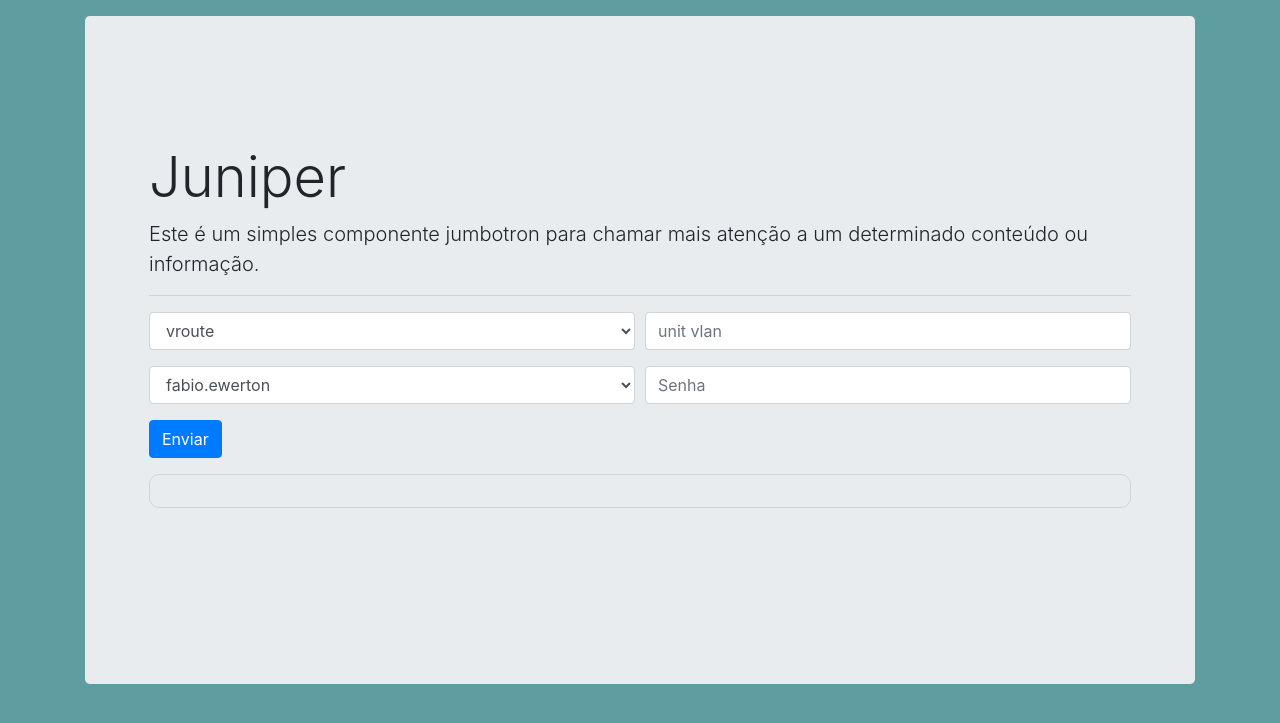
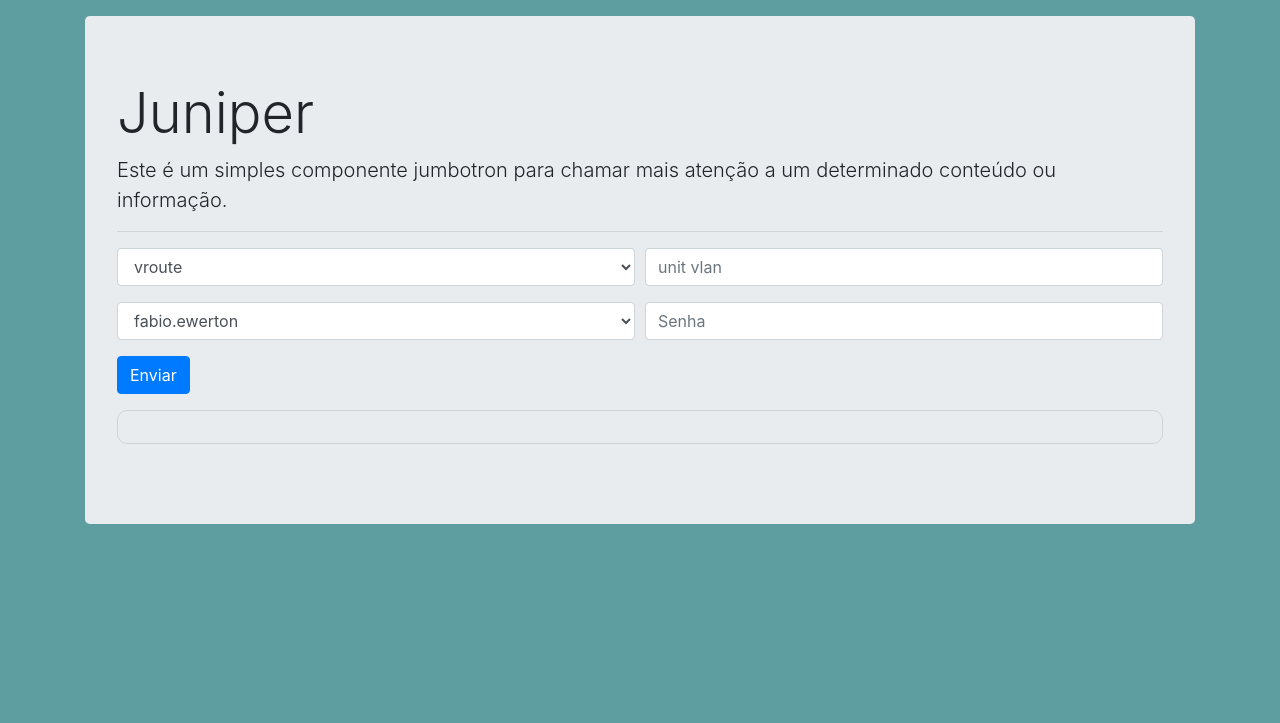
Before and after one commit to fabioew89/dev-auto.clickip.com.br, a Python web app: template app/templates/sh_config_int_unit.html in a window 1280 px wide. Shown: the part 48-771 px from the top of the page. Run offline with Jinja, Linux system fonts and the light colour scheme; the template is opened without the code that fills it, so the values that code supplies are empty; some libraries are stand-ins or nearby versions.

Commit message:
modified:   app/templates/sh_config_int_unit.html

```diff
--- a/app/templates/sh_config_int_unit.html
+++ b/app/templates/sh_config_int_unit.html
@@ -1,9 +1,9 @@
 {% extends "base.html" %}
 
 {% block content %}
-<div class="jumbotron">
 <h1 class="display-4">Juniper</h1>
-    <p class="lead">Este é um simples componente jumbotron para chamar mais atenção a um determinado conteúdo ou informação.</p>
+<p class="lead">Este é um simples componente jumbotron para chamar mais atenção a um determinado conteúdo ou informação.
+</p>
 
 <hr>
 
@@ -51,5 +51,4 @@
                                     padding: 1rem;
                                     margin-top: 1rem;
                                     border-radius: 10px;">{{ output }}</pre>
-</div>
 {% endblock %}
```
Lines whose indentation alone changed are shown as unchanged.
